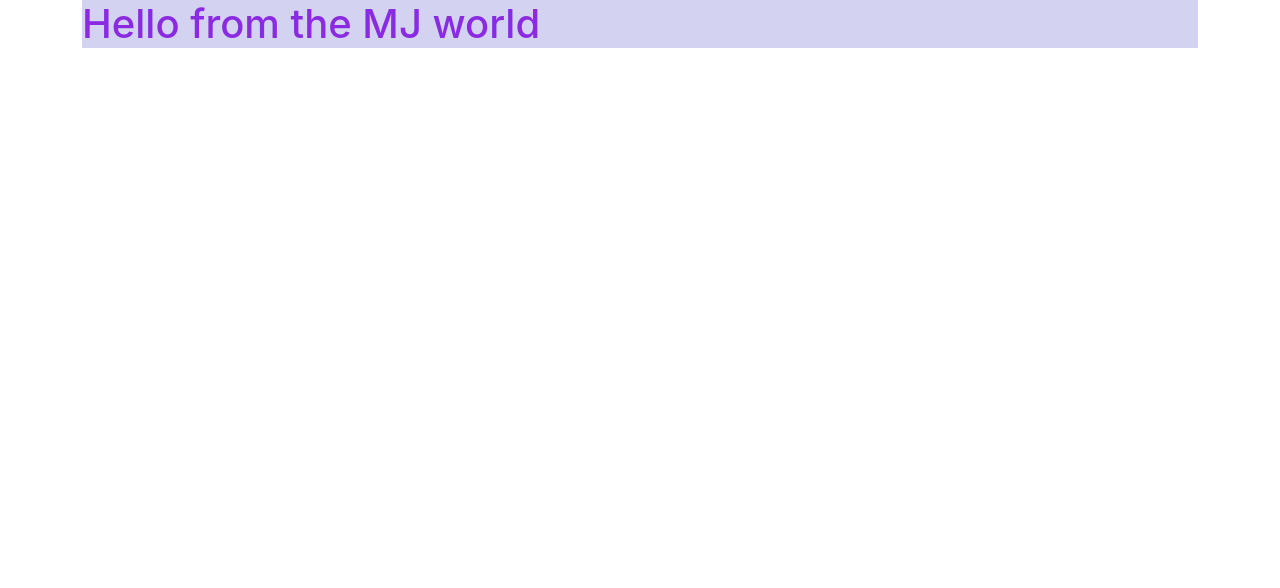
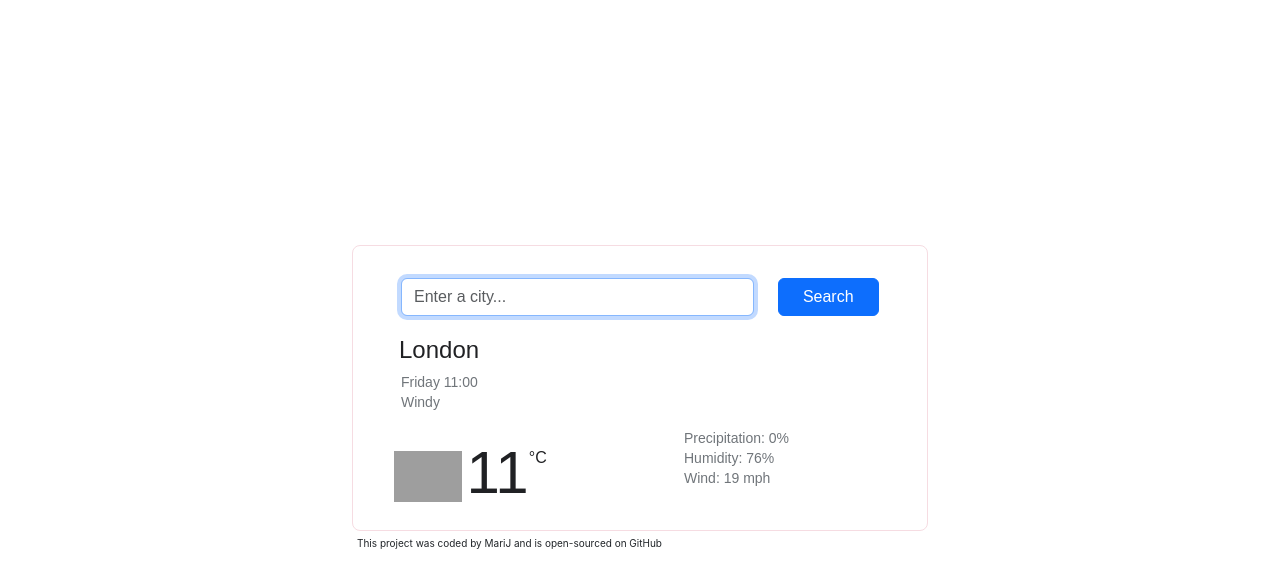
Before and after one commit to MariJ12/mjweatherapp, a React (Create React App) app: page / in a window 1280 px wide. Shown: the top 588 px of the page. Built offline with nearby package versions, Linux system fonts and the light colour scheme; grey boxes are pictures that could not be loaded; the HTML template or start-up script is replaced by a standard one.

Commit message:
added css style to project

```diff
--- a/src/App.css
+++ b/src/App.css
@@ -1,3 +1,34 @@
-body {
-  color: blueviolet;
+:root {
+  --main-color: #f6dce2;
+  --accent-color: purple;
+  --primary-color: black;
+  --secondary-color: violet;
 }
+
+.App {
+  text-align: left;
+  max-width: 600px;
+  margin: auto;
+  height: 100vh;
+  display: flex;
+  align-items: center;
+}
+
+footer {
+  margin: 5px;
+  font-size: 10px;
+}
+
+footer a {
+  color: var(--accent-color);
+  font-weight: bold;
+}
+a {
+  text-decoration: none;
+}
+img {
+  margin-left: 25px;
+  position: relative;
+  top: -12px;
+  width: 68px;
+}
--- a/src/App.js
+++ b/src/App.js
@@ -7,6 +7,9 @@ export default function App() {
     <div className="App">
       <div className="container">
         <Weather />
+        <footer>
+          This project was coded by MariJ and is open-sourced on GitHub
+        </footer>
       </div>
     </div>
   );
--- a/src/Weather.css
+++ b/src/Weather.css
@@ -1,3 +1,62 @@
+:root {
+  --main-color: #fffafb;
+  --accent-color: purple;
+  --primary-color: #a893e0;
+  --secondary-color: #e9a3e9;
+  --third-color: #202124;
+}
+
 .Weather {
-  background-color: rgb(211, 211, 241);
+  background-color: white;
+  border: 1px solid var(--main-color);
+  border-radius: 8px;
+  font-family: Arial, Helvetica, sans-serif;
+
+  padding: 12px 16px 12px;
+  padding-top: 12px;
+  padding-right: 16px;
+  padding-bottom: 12px;
+  padding-left: 16px;
 }
+
+.Weather h1 {
+  color: var(--third-color);
+  display: block;
+  font-size: 24px;
+  font-weight: 100;
+  height: 28px;
+  line-height: 28.8px;
+  text-align: left;
+  margin-left: 30px;
+}
+
+.Weather li {
+  display: block;
+  text-align: left;
+  white-space: pre-line;
+  word-wrap: break-word;
+  white-space-collapse: preserve-breaks;
+  text-wrap: wrap;
+  color: #70757a;
+  font-size: 14px;
+  line-height: 20px;
+  list-style: none;
+}
+.form-row {
+  margin: 20px;
+}
+
+.Weather .temperature {
+  font-family: arial, sans-serif;
+  color: var(--third-color);
+  font-size: 60px;
+  font-weight: 400;
+}
+.Weather .unit {
+  color: var(--third-color);
+  font-size: 16px;
+  font-weight: 400;
+  position: relative;
+  top: -30px;
+  line-height: 1;
+}
--- a/src/Weather.js
+++ b/src/Weather.js
@@ -5,7 +5,49 @@ import "./App";
 export default function Weather() {
   return (
     <div className="Weather">
-      <h1>Hello from the MJ world</h1>
+      <form>
+        <div className="row form-row">
+          <div className="col-9 ">
+            <input
+              type="search"
+              placeholder="Enter a city..."
+              className="form-control"
+              autoFocus="on"
+            />
+          </div>
+          <div className="col-3 ">
+            <input
+              type="submit"
+              value="Search"
+              className="btn btn-primary w-100"
+            />
+          </div>
+        </div>
+      </form>
+      <div className="YLocation">
+        <h1>London</h1>
+        <ul>
+          <li>Friday 11:00</li>
+          <li>Windy</li>
+        </ul>
+      </div>
+      <div className="row">
+        <div className="col-6">
+          <img
+            src="https://ssl.gstatic.com/onebox/weather/64/windy.png"
+            alt="windy"
+          />{" "}
+          <span className="temperature">11</span>
+          <span className="unit">°C</span>
+        </div>
+        <div className="col-6">
+          <ul>
+            <li>Precipitation: 0%</li>
+            <li>Humidity: 76%</li>
+            <li>Wind: 19 mph</li>
+          </ul>
+        </div>
+      </div>
     </div>
   );
 }
```
